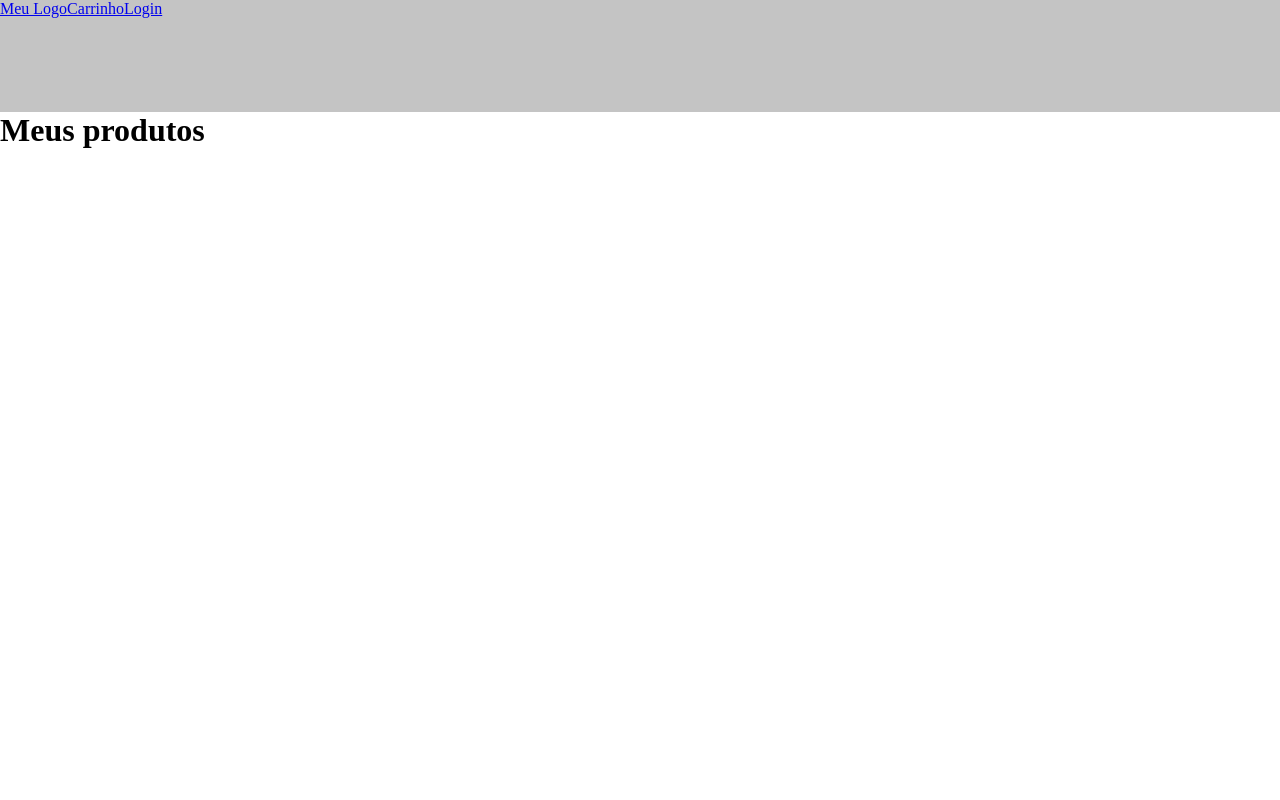
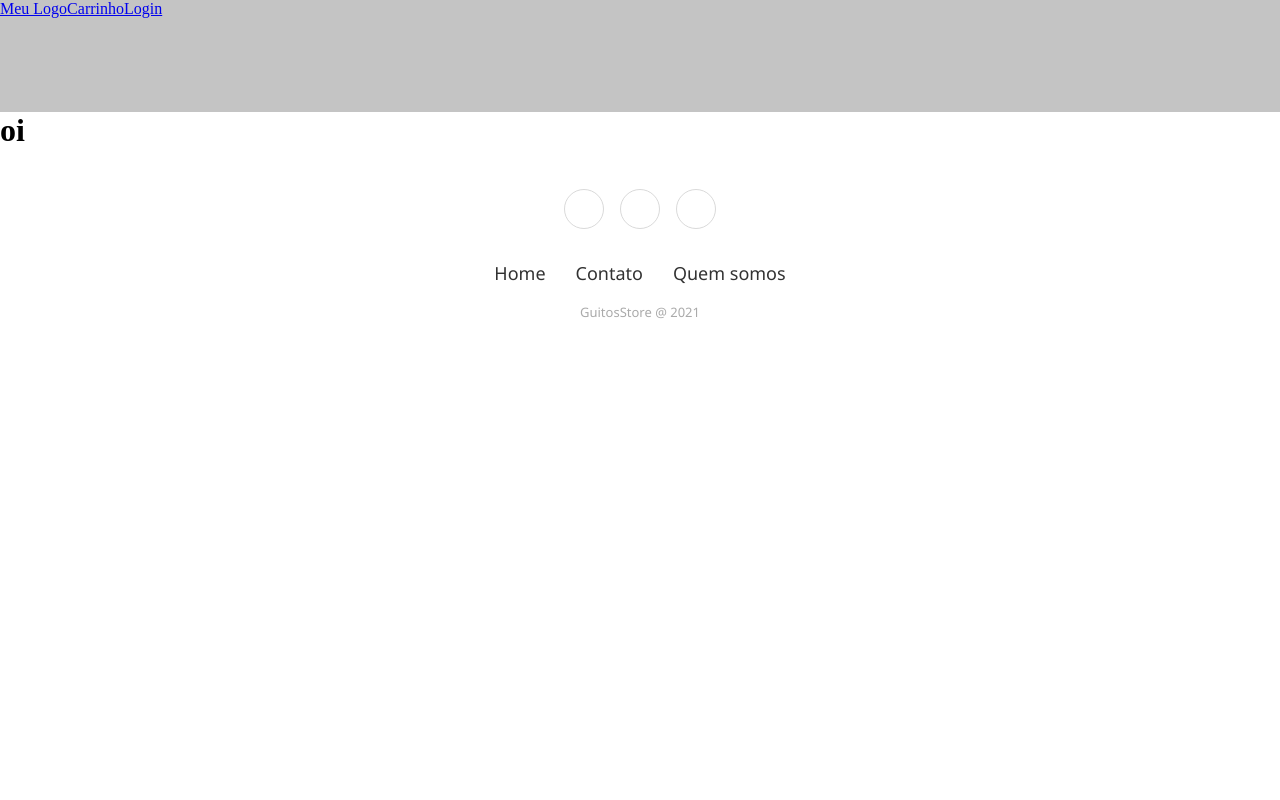
Before and after one commit to brunodias52/ReactWeb-Grupo05, a React (Create React App) app: page / in a window 1280 px wide. Shown: the top 800 px of the page. Built offline with nearby package versions, Linux system fonts and the light colour scheme.

Commit message:
incluindo Footer

```diff
--- a/package.json
+++ b/package.json
@@ -8,6 +8,7 @@
     "@testing-library/user-event": "^12.8.3",
     "react": "^17.0.2",
     "react-dom": "^17.0.2",
+    "react-icons": "^4.3.1",
     "react-router-dom": "^5.3.0",
     "react-scripts": "4.0.3",
     "routes": "^2.1.0",
--- a/src/App.js
+++ b/src/App.js
@@ -5,9 +5,6 @@ function App() {
   return(
     <>
       <Routes/>
-      <h1>Hello World</h1>
-      <h2>Teste2 </h2>
-       <h2>Hello World</h2>
     </>
   )
 }
--- a/src/Global.css
+++ b/src/Global.css
@@ -1,7 +1,6 @@
 *{
     box-sizing: border-box;
     margin: 0;
-    height: 100vh;
     padding: 0;
     outline: 0;
 }
--- /dev/null
+++ b/src/components/Footer/index.js
@@ -0,0 +1,36 @@
+import { FooterBox } from "./style"
+
+const Footer = () => {
+    return (
+        <FooterBox>
+
+            <footer className= "main-footer">
+                <section className="footer">
+                    <div className="social">
+                        <a href="#"><i className="fab fa-instagram"></i></a>
+                        <a href="#"><i className="fab fa-facebook"></i></a>
+                        <a href="#"><i className="fab fa-twitter"></i></a>
+                    </div>
+
+                    <ul className="list">
+                        <li>
+                            <a href="#">Home</a>
+                        </li>
+                        <li>
+                            <a href="#">Contato</a>
+                        </li>
+                        <li>
+                            <a href="#">Quem somos</a>
+                        </li>
+                    </ul>
+                    <p className="copyright">
+                        GuitosStore @ 2021
+                    </p>
+                </section>
+            </footer>
+        </FooterBox>
+    )
+}
+
+
+export default Footer;
--- /dev/null
+++ b/src/components/Footer/style.js
@@ -0,0 +1,74 @@
+import styled from "styled-components";
+
+export const FooterBox = styled.div`
+
+.main-footer{
+
+    font-family: 'Segoe UI', Tahoma, Geneva, Verdana, sans-serif;
+    font-weight: 400;
+    background-color: pink;
+}
+
+.footer {
+    padding: 40px 0;
+    background-color: #fff;
+}
+
+.footer .social{
+    text-align: center;
+    padding-bottom: 25px;
+    color: #4b4c4d;
+}
+
+.footer .social a{
+    font-size: 24px;
+    color: inherit;
+    border: 1px solid #ccc;
+    width: 40px;
+    height: 40px;
+    line-height: 38px;
+    display: inline-block;
+    text-align: center;
+    border-radius: 50%;
+    margin: 0 8px;
+    opacity: .75;
+}
+
+.footer .social a:hover{
+    opacity: .9;
+}
+
+.footer ul{
+    margin-top: 0;
+    padding: 0;
+    list-style: none;
+    font-size: 18px;
+    line-height: 1.6;
+    margin-bottom: 0;
+    text-align: center;
+}
+
+.footer ul li a{
+    color: inherit;
+    text-decoration: none;
+    opacity: .8;
+}
+
+.footer ul li{
+    display: inline-block;
+    padding: 0 15px;
+
+}
+
+.footer ul li a:hover{
+    opacity: 1;
+}
+
+.footer .copyright{
+    margin-top: 15px;
+    text-align: center;
+    font-size: 13px;
+    color: #aaaaaa;
+
+}
+`
--- a/src/pages/Home/index.jsx
+++ b/src/pages/Home/index.jsx
@@ -2,14 +2,16 @@ import React from "react";
 import Header from "../../components/Header";
 
 import "../../../src/Global.css"
+import Footer from "../../components/Footer";
 
 const MyHome = () => {
     return (
       <>
-        <Header />
-        <h1>Meus produtos</h1>
-        <h1>Categoria</h1>
+        <Header/>
+        <h1>oi</h1>
+        <Footer/>
         </>
+
     )
 }
 
```
Also changed, not shown: 1 other file (tests, documents, lock files or other folders).
